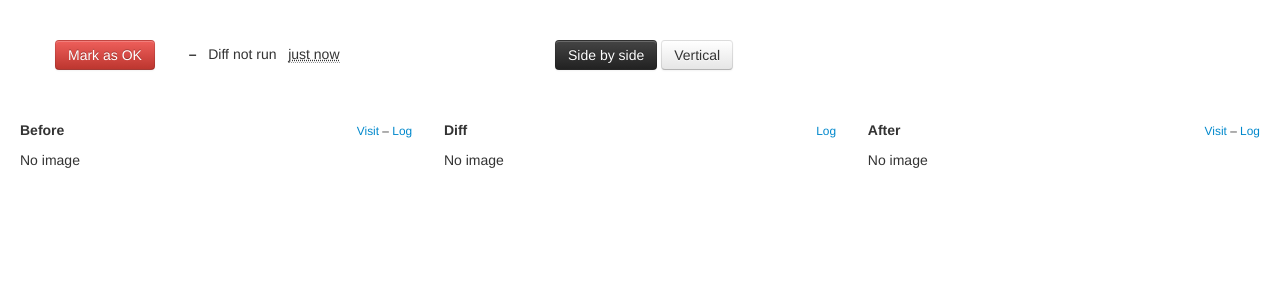
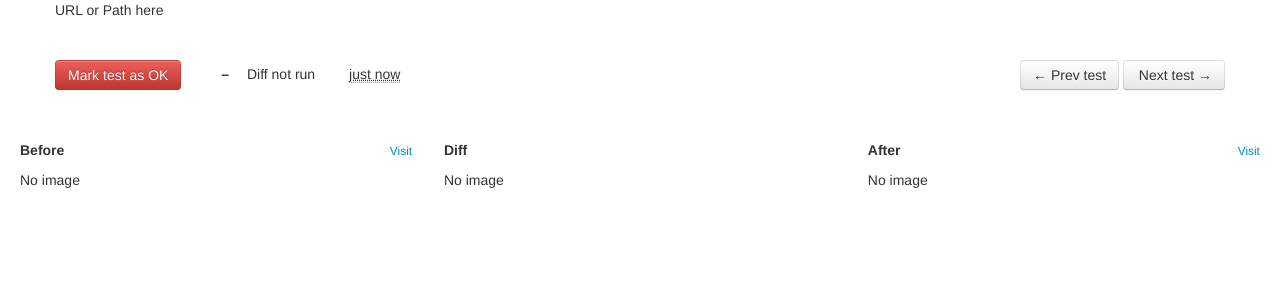
Before and after one commit to bslatkin/dpxdt, a Flask app: template dpxdt/server/templates/view_run.html in a window 1280 px wide. Shown: the top 300 px of the page. Run offline with Flask 2, Linux system fonts and the light colour scheme; the template is opened without the code that fills it, so the values that code supplies are empty; parts of the project's set-up code (start-up, migrations or seed data) failed here and were passed over.

Commit message:
Making headers consistent between release and run pages; reusable diff status sub-template

```diff
--- a/dpxdt/server/frontend.py
+++ b/dpxdt/server/frontend.py
@@ -222,3 +222,8 @@ def view_image():
         run=run,
         image_type=image_type,
         sha1sum=sha1sum)
+
+
+@app.route('/log')
+def view_log():
+    return
--- a/dpxdt/server/static/css/base.css
+++ b/dpxdt/server/static/css/base.css
@@ -20,8 +20,11 @@ h4 a:hover {
 }
 .test-result-mark {
     font-weight: bold;
+    width: 20px;
+    text-align: center;
+    display: inline-block;
 }
-.diff-section {
+.body-section {
     margin-top: 40px;
 }
 .inline-block {
--- a/dpxdt/server/templates/base.html
+++ b/dpxdt/server/templates/base.html
@@ -28,34 +28,31 @@
 
 {% if release %}
     <div class="row">
-        <div class="span5">
+        <div class="span12">
             {% if run %}
                 <h4 class="ellipsis-overflow"><a href="{{ url_for('view_release', id=build.id, name=release.name, number=release.number) }}">Release: {{ release.name }} #{{ release.number }}</a></h4>
             {% else %}
                 <h4>Release: {{ release.name }} #{{ release.number }}</h4>
             {% endif %}
         </div>
-        {% if run %}
-            <div class="span7">
-                {% if sha1sum %}
-                    <h4 class="ellipsis-overflow"><a href="{{ url_for('view_run', id=build.id, name=release.name, number=release.number, path=run.name) }}">Path: {{ run.name }}</a></h4>
-                {% else %}
-                    <h4 class="ellipsis-overflow">Path: {{ run.name }}</h4>
-                {% endif %}
-            </div>
-        {% endif %}
     </div>
 {% endif %}
 
+
 {% if run %}
     <div class="row">
-        <div class="span12">
-
+        <div class="span7">
+            {% if sha1sum %}
+                <h4 class="ellipsis-overflow"><a href="{{ url_for('view_run', id=build.id, name=release.name, number=release.number, path=run.name) }}">Test: {{ run.name }}</a></h4>
+            {% else %}
+                <h4 class="ellipsis-overflow">Test: {{ run.name }}</h4>
+            {% endif %}
         </div>
     </div>
 {% endif %}
 
 {% endblock header %}
+
 
 {% block body %}
 {% endblock body %}
--- /dev/null
+++ b/dpxdt/server/templates/fragment_run_status.html
@@ -0,0 +1,20 @@
+{% if run.status == 'diff_found' %}
+    <span class="text-error test-result-mark">X</span>
+{% elif run.status == 'diff_not_found' %}
+    <span class="text-success test-result-mark">&#x2713;</span>
+{% elif run.status == 'needs_diff' %}
+    <span class="text-info test-result-mark">?</span>
+{% else %}
+    <span class="test-result-mark">&ndash;</span>
+{% endif %}
+{# TODO: Need indicator that diff was manually approved. #}
+&nbsp;
+{% if run.status == 'diff_found' %}
+    <span class="text-error">Diff found</span>
+{% elif run.status == 'diff_not_found' %}
+    <span class="text-success">No diff found</span>
+{% elif run.status == 'needs_diff' %}
+    <span class="text-info">Diff pending</span>
+{% else %}
+    Diff not run
+{% endif %}
--- a/dpxdt/server/templates/view_build.html
+++ b/dpxdt/server/templates/view_build.html
@@ -15,6 +15,8 @@ build description
             <h4>Releases</h4>
         </div>
     </div>
+    <div class="row body-section">
+        <div class="span12">
             {% for release_name in release_name_list %}
                 {% with candidate_list=release_dict[release_name] %}
                     <div class="row build-release-section">
@@ -36,7 +38,7 @@ build description
                             {% for candidate in candidate_list %}
                                 <div class="row build-candidate-section">
                                     <div class="span2 offset2">
-                                <a href="{{ url_for('view_release', id=build.id, name=candidate.name, number=candidate.number) }}">Attempt {{ candidate.number }}</a>
+                                        <a href="{{ url_for('view_release', id=build.id, name=candidate.name, number=candidate.number) }}">Attempt #{{ candidate.number }}</a>
                                     </div>
                                     <div class="span2">
                                         <abbr title="Created {{ candidate.created.strftime('%Y-%m-%dT%H:%MZ') }}">
@@ -58,6 +60,8 @@ build description
                     </div>
                 {% endwith %}
             {% endfor %}
+        </div>
+    </div>
 {% else %}
     <div class="row">
         <div class="span6">
--- a/dpxdt/server/templates/view_run.html
+++ b/dpxdt/server/templates/view_run.html
@@ -9,44 +9,32 @@ run description
 
 {% block body %}
 
-<div class="row diff-section">
+<div class="row">
+    <div class="span7">
+        URL or Path here
+    </div>
+</div>
+
+<div class="row body-section">
     <div class="span12">
         <div class="row">
-            <div class="span5">
+            <div class="span7">
                 <p class="inline-block">
-                    <a href="#" class="btn btn-danger">Mark as OK</a>
+                    <a href="#" class="btn btn-danger">Mark test as OK</a>
                 </p>
                 <p class="inline-block run-status-section">
-                    {% if run.status == 'diff_found' %}
-                        <span class="text-error test-result-mark">X</span>
-                    {% elif run.status == 'diff_not_found' %}
-                        <span class="text-success test-result-mark">&#x2713;</span>
-                    {% elif run.status == 'needs_diff' %}
-                        <span class="text-info test-result-mark">?</span>
-                    {% else %}
-                        <span class="test-result-mark">&ndash;</span>
-                    {% endif %}
-                    {# TODO: Need indicator that diff was manually approved. #}
-                    &nbsp;
-                    {% if run.status == 'diff_found' %}
-                        <span class="text-error">Diff found</span>
-                    {% elif run.status == 'diff_not_found' %}
-                        <span class="text-success">No diff found</span>
-                    {% elif run.status == 'needs_diff' %}
-                        <span class="text-info">Diff pending</span>
-                    {% else %}
-                        Diff not run
-                    {% endif %}
-                    &nbsp;
+                    {% include 'fragment_run_status.html' with context %}
+                </p>
+                <p class="inline-block run-status-section">
                     <abbr title="Complete {{ release.created.strftime('%Y-%m-%dT%H:%MZ') }}">
                         {{ run.created|timesince }}
                     </abbr>
                 </p>
             </div>
-            <div class="span7">
+            <div class="span5 text-right">
                 <p>
-                    <a href="#" class="btn btn-inverse">Side by side</a>
-                    <a href="#" class="btn">Vertical</a>
+                    <a href="#" class="btn">&larr; Prev test</a>
+                    <a href="#" class="btn">&thinsp;Next test &rarr;</a>
                 </p>
             </div>
         </div>
@@ -60,7 +48,7 @@ run description
 
 <div class="container-fluid">
 
-    <div class="diff-section row-fluid">
+    <div class="row-fluid body-section">
         <div class="span4">
             <div class="row-fluid">
                 <div class="span6">
@@ -69,8 +57,10 @@ run description
                 <div class="span6 text-right">
                     <small>
                         <a href="#">Visit</a>
-                        &ndash;
-                        <a href="#">Log</a>
+                        {% if run.ref_log %}
+                            &ndash;
+                            <a href="{{ url_for('view_log', id=build.id, name=release.name, number=release.number, path=run.name, type='before') }}">Log</a>
+                        {% endif %}
                     </small>
                 </div>
             </div>
@@ -91,7 +81,9 @@ run description
                 </div>
                 <div class="span6 text-right">
                     <small>
-                        <a href="#">Log</a>
+                        {% if run.diff_log %}
+                            <a href="{{ url_for('view_log', id=build.id, name=release.name, number=release.number, path=run.name, type='diff') }}">Log</a>
+                        {% endif %}
                     </small>
                 </div>
             </div>
@@ -113,8 +105,10 @@ run description
                 <div class="span6 text-right">
                     <small>
                         <a href="#">Visit</a>
-                        &ndash;
-                        <a href="#">Log</a>
+                        {% if run.log %}
+                            &ndash;
+                            <a href="{{ url_for('view_log', id=build.id, name=release.name, number=release.number, path=run.name, type='after') }}">Log</a>
+                        {% endif %}
                     </small>
                 </div>
             </div>
```
Also changed, not shown: dpxdt/server/templates/view_release.html (+29 -30 lines), 1 other file. Lines whose indentation alone changed are shown as unchanged.
